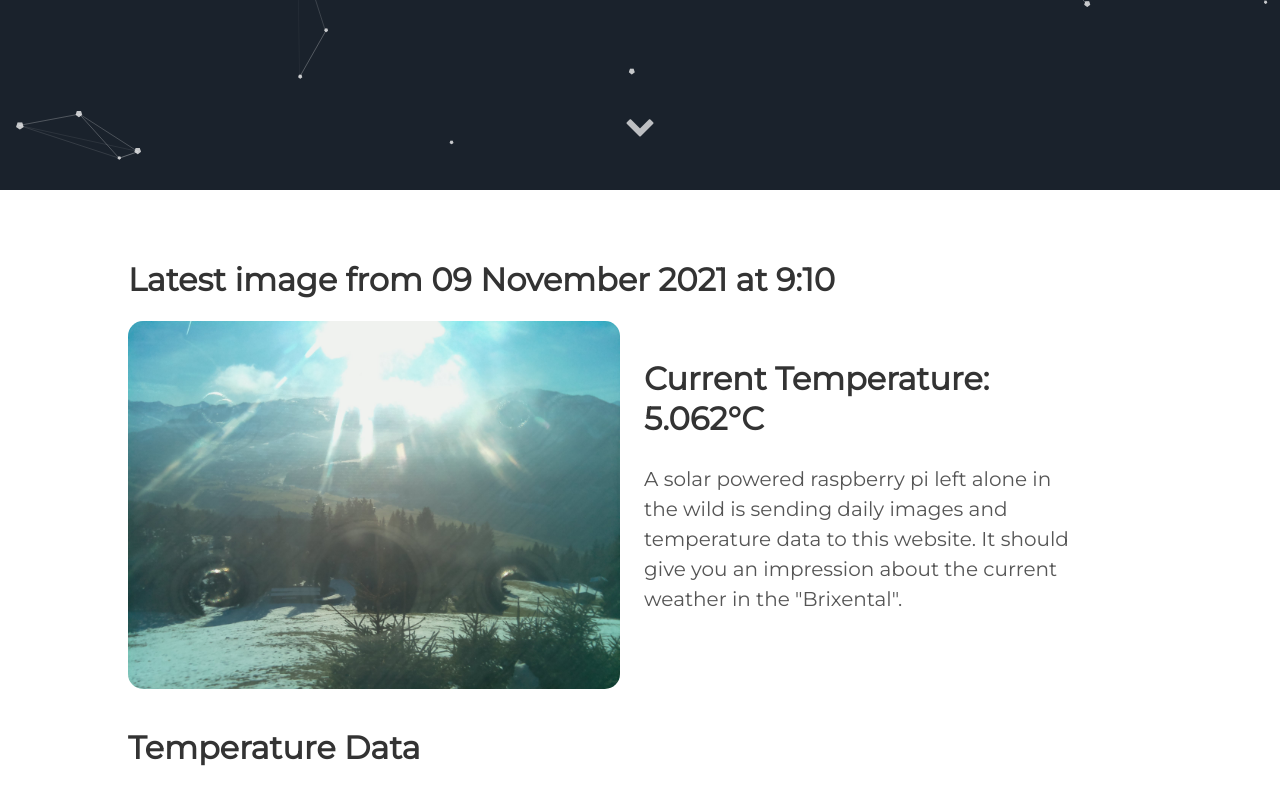
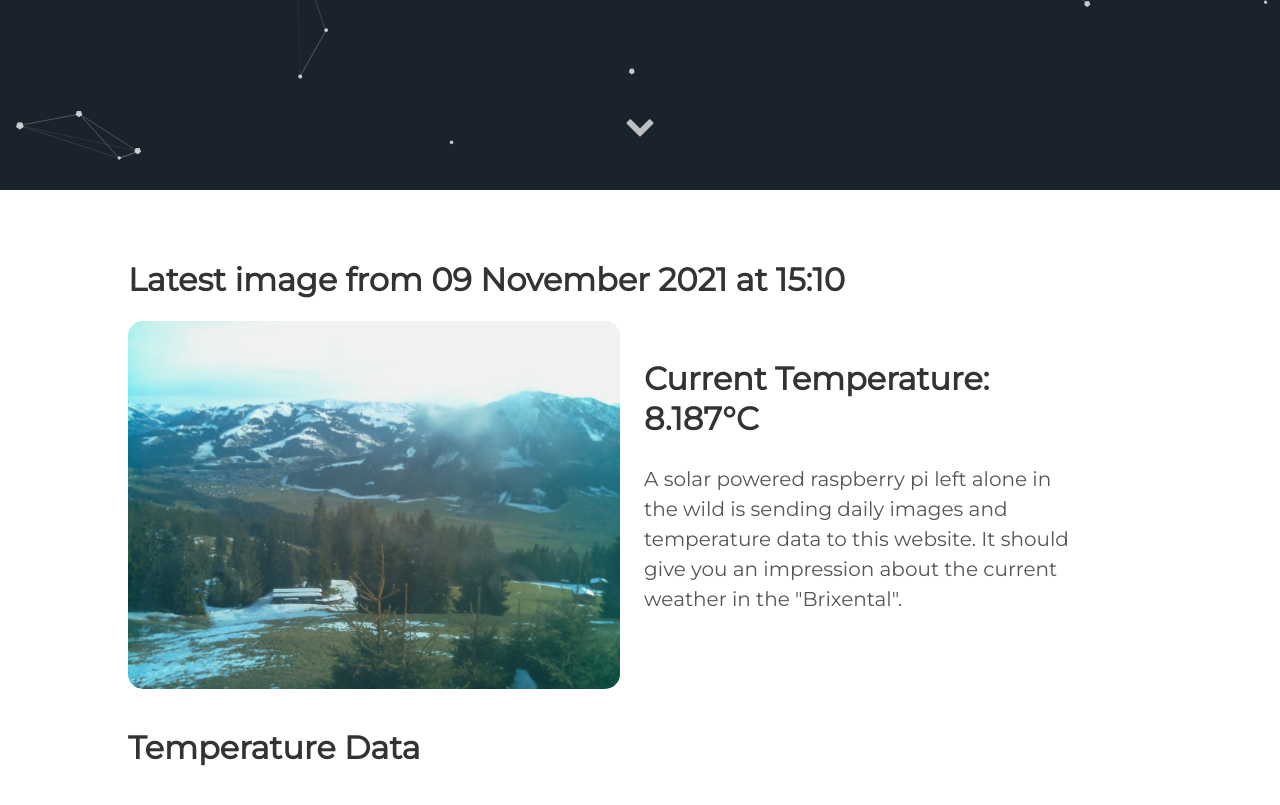
Before and after one commit to vektorious/vektorious.github.io, a Jekyll site: the page built from resources/huette.md, in a window 1280 px wide and 900 px high, scrolled down 710 px. Shown: the top 805 px of the window. Built offline with Jekyll 4.4.1, drawn with Linux system fonts in a browser that asks for light colours.

Commit message:
I'm a bot beep boop

```diff
--- a/resources/huette.md
+++ b/resources/huette.md
@@ -6,13 +6,13 @@ image: '/assets/img/'
 description: 'Live image from the Austrian alps'
 twitter_text: ' '
 ---
-## Latest image from 09 November 2021 at  9:10
+## Latest image from 09 November 2021 at 15:10
 <div class="huette">
   <div class="huette-image">
     <img src="{{ "/assets/img/huette.jpg" | prepend: site.baseurl }}">
   </div>
   <div class="huette-text">
-        <h2>Current Temperature: 5.062°C</h2>
+        <h2>Current Temperature: 8.187°C</h2>
         <p>A solar powered raspberry pi left alone in the wild is sending daily images and temperature data to this website. It should give you an impression about the current weather in the "Brixental".</p>
 
   </div>
```
Also changed, not shown: rpi-script/2021-11-09_150912.txt (renamed from rpi-script/2021-11-09_090910.txt, +5 -5 lines), rpi-script/huette.md (+2 -2 lines), assets/img/huette.jpg, assets/img/temp_plot.png, rpi-script/temp_plot.png, 1 other file.
